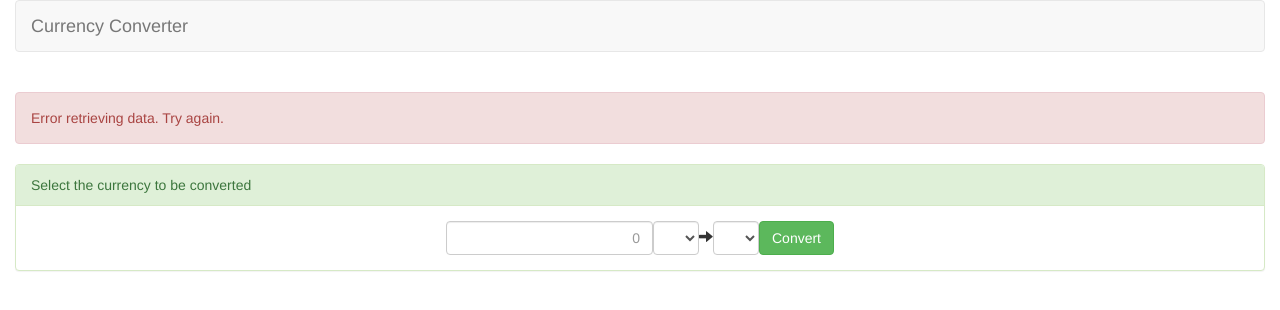
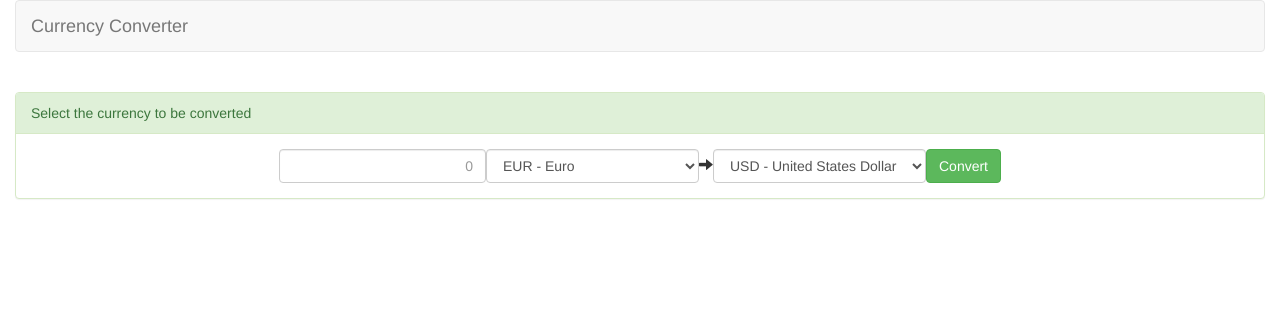
Before and after one commit to ricardoliveira0/angular_course, an Angular app in the folder projects/currency-converter/: page / in a window 1280 px wide. Shown: the top 310 px of the page. Built offline with nearby package versions, Linux system fonts and the light colour scheme.

Commit message:
update: UI; fix: Currency Service

```diff
--- a/projects/currency-converter/src/app/converter/components/converter.component.html
+++ b/projects/currency-converter/src/app/converter/components/converter.component.html
@@ -1,5 +1,5 @@
 <br/>
-<div class="alert alert-danger" role="alert">
+<div class="alert alert-danger" role="alert" *ngIf="hasError">
 	Error retrieving data. Try again.
 </div>
 <div class="panel panel-success">
@@ -7,31 +7,40 @@
 		Select the currency to be converted
 	</div>
 	<div class="panel-body text-center">
-	  <form class="form-inline">
+	  <form #convertForm="ngForm" class="form-inline">
 		<input
 			type="text"
 			name="valor"
 			class="form-control text-right"
 			placeholder="0"
+            [(ngModel)]="convert.amount"
 			required>
 		<select
-			name="moedaDe"
+			name="currencyFrom"
 			class="form-control"
+            [(ngModel)]="convert.currencyFrom"
 			required>
-			<option>
+			<option *ngFor="let currency of currencies"
+            [value]="currency.abbreviation">
+            {{ currency.abbreviation }} - {{ currency.desc }}
 			</option>
 		</select>
 		<span class="glyphicon glyphicon-arrow-right" aria-hidden="true"></span>
 		<select
-			name="moedaPara"
+			name="currencyTo"
 			class="form-control"
+            [(ngModel)]="convert.currencyTo"
 			required>
-			<option>
+			<option *ngFor="let currency of currencies"
+            [value]="currency.abbreviation">
+            {{ currency.abbreviation }} - {{ currency.desc }}
 			</option>
 		</select>
 		<input
 			type="submit"
 			value="Convert"
+            (click)="convertion()"
+
 			class="btn btn-success">
 	  </form>
 	 </div>
--- a/projects/currency-converter/src/app/converter/components/converter.component.ts
+++ b/projects/currency-converter/src/app/converter/components/converter.component.ts
@@ -1,4 +1,8 @@
-import { Component, OnInit } from '@angular/core';
+import { Component, OnInit, ViewChild } from '@angular/core';
+import { NgForm } from '@angular/forms';
+
+import { Currency, Convert, ConvertResponse } from '../models';
+import { CurrencyService, ConverterService } from '../services';
 
 @Component({
   selector: 'app-converter',
@@ -7,9 +11,35 @@ import { Component, OnInit } from '@angular/core';
 })
 export class ConverterComponent implements OnInit {
 
-  constructor() { }
+  currencies: Currency[];
+  convert: Convert;
+  hasError: boolean;
+  response: ConvertResponse;
+
+  @ViewChild("convertForm", { static: true }) convertForm: NgForm;
+
+  constructor(private currencyService: CurrencyService, private converterService: ConverterService) { }
 
   ngOnInit(): void {
+    this.currencies = this.currencyService.listAll();
+    this.startup();
+  }
+
+  /**
+   * Call to the value convertion
+   *
+   * @returns void
+   */
+  startup(): void {
+    this.convert = new Convert('EUR', 'USD', null);
+    this.hasError = false;
+  }
+
+  convertion(): void {
+
+    if(this.convertForm.form.valid)
+      alert('Converting: ' + JSON.stringify(this.convert));
+
   }
 
 }
--- a/projects/currency-converter/src/app/converter/services/currency.service.ts
+++ b/projects/currency-converter/src/app/converter/services/currency.service.ts
@@ -7,7 +7,7 @@ import { Currency } from '../models';
 })
 export class CurrencyService {
 
-  private currencies: Currency[] = [];
+  private currencies: Currency[];
 
   constructor() { }
 
```
